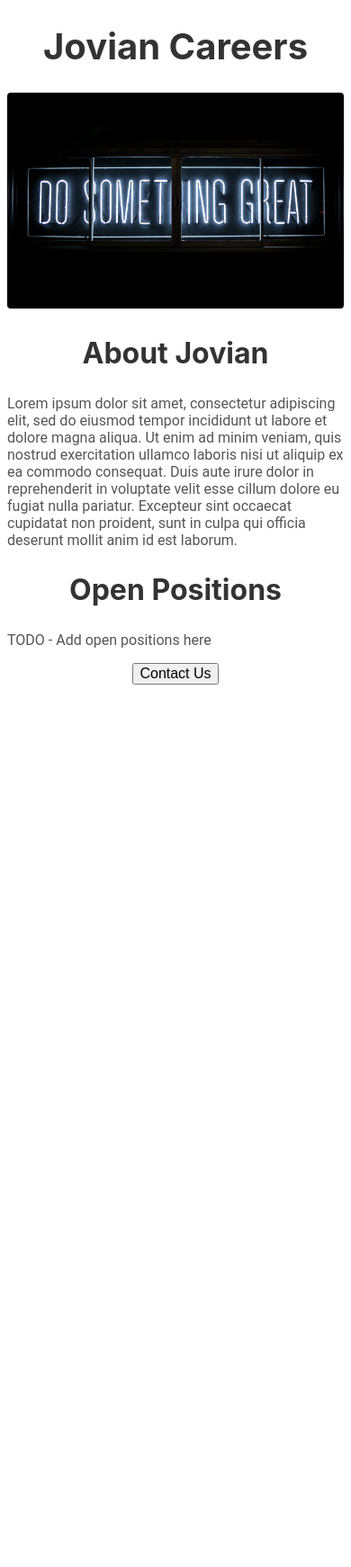
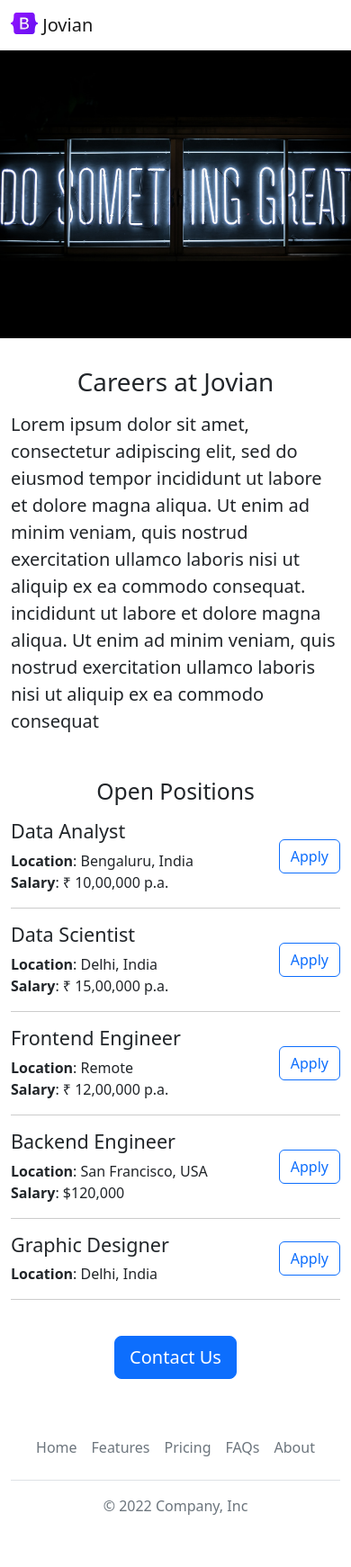
Before and after one commit to aakashns/webdev-practice, a Flask app: page / in a window 390 px wide. Shown: the whole page at 90% size. Before the commit the page ends 844 px from the top, so only its background shows below. Run offline with Flask 2, Linux system fonts and the light colour scheme.

Commit message:
added layout improvements

```diff
--- a/app.py
+++ b/app.py
@@ -1,10 +1,46 @@
-from flask import Flask, render_template
+from flask import Flask, render_template, jsonify
 
 app = Flask(__name__)
 
+JOBS = [
+  {
+    'id': 1,
+    'title': 'Data Analyst',
+    'location': 'Bengaluru, India',
+    'salary': '₹ 10,00,000 p.a.'
+  },
+  {
+    'id': 2,
+    'title': 'Data Scientist',
+    'location': 'Delhi, India',
+    'salary': '₹ 15,00,000 p.a.'
+  },
+  {
+    'id': 3,
+    'title': 'Frontend Engineer',
+    'location': 'Remote',
+    'salary': '₹ 12,00,000 p.a.'
+  },
+  {
+    'id': 4,
+    'title': 'Backend Engineer',
+    'location': 'San Francisco, USA',
+    'salary': '$120,000'
+  },
+  {
+    'id': 5,
+    'title': 'Graphic Designer',
+    'location': 'Delhi, India'
+  },
+]
+
 @app.route("/")
 def hello_world():
-    return render_template('home.html')
+  return render_template('home.html', jobs=JOBS)
+
+@app.route("/api/jobs")
+def jobs():
+  return jsonify(JOBS)
 
 if __name__ == '__main__':
   app.run(host='0.0.0.0', port='8080', debug=True)
--- a/templates/home.html
+++ b/templates/home.html
@@ -2,40 +2,21 @@
 <html>
   <head>
     <title>Jovian Careers</title>
+    <link href="https://cdn.jsdelivr.net/npm/bootstrap@5.2.0-beta1/dist/css/bootstrap.min.css" rel="stylesheet" integrity="sha384-0evHe/X+R7YkIZDRvuzKMRqM+OrBnVFBL6DOitfPri4tjfHxaWutUpFmBp4vmVor" crossorigin="anonymous">
     <style>
       .banner {
-        height: 240px;
+        height: 320px;
         width:100%;
         object-fit:cover;
-        border-radius: 4px;
       }
 
-      h1 {
-        font-family: Inter;
-        font-size: 40px;
-        text-align: center;
-        color: #333;
-      }
 
-      h2 {
-        font-family: Inter;
-        font-size: 32px;
-        text-align: center;
-        color: #333;
-      }
-
-      #container {
-        max-width: 720px;
-        margin: 0 auto;
-      }
-
-      body {
-        font-family: Roboto, sans-serif;
-        color: #555;
-      }
 
       .contact {
-        margin: 16px auto;
+        margin: 40px auto;
+        display: flex;
+        align-items: center;
+        justify-content:center;
       }
 
       #contact-button {
@@ -43,19 +24,62 @@
         display: block;
         margin: 0 auto;
       }
+
+      .job {
+        margin: 16px auto;
+        border-bottom: 1px solid #ccc;
+        padding-bottom: 16px;
+        display: flex;
+        flex-direction: row;
+        align-items: center;
+        justify-content: space-between;
+      }
     </style>
+    <!-- CSS only -->
+
   </head>
   <body>
-    <div id="container">
-      <h1>Jovian Careers</h1>
-      <img class="banner" src="/static/banner.jpeg">
-      <h2>About Jovian</h2>
-      <p>Lorem ipsum dolor sit amet, consectetur adipiscing elit, sed do eiusmod tempor incididunt ut labore et dolore magna aliqua. Ut enim ad minim veniam, quis nostrud exercitation ullamco laboris nisi ut aliquip ex ea commodo consequat. Duis aute irure dolor in reprehenderit in voluptate velit esse cillum dolore eu fugiat nulla pariatur. Excepteur sint occaecat cupidatat non proident, sunt in culpa qui officia deserunt mollit anim id est laborum.</p>
-      <h2>Open Positions</h2>
-      <p>TODO - Add open positions here</p>
+    <nav class="navbar shadow-sm fixed-top bg-white">
+        <div class="container-fluid">
+          <a class="navbar-brand" href="#">
+            <img src="/static/logo.svg" alt="" width="30" height="24" class="d-inline-block align-text-top">
+            Jovian
+          </a>
+        </div>
+    </nav>
+    <div style="height:56px"></div>
+    <img class="banner" src="/static/banner.jpeg">
+    <div class="container">
+
+
+      <h1 style="text-align:center; margin-top: 32px; margin-bottom:16px;">Careers at Jovian</h1>
+      <div style="display:flex;flex-direction:row;">
+        <p class="lead">Lorem ipsum dolor sit amet, consectetur adipiscing elit, sed do eiusmod tempor incididunt ut labore et dolore magna aliqua. Ut enim ad minim veniam, quis nostrud exercitation ullamco laboris nisi ut aliquip ex ea commodo consequat. incididunt ut labore et dolore magna aliqua. Ut enim ad minim veniam, quis nostrud exercitation ullamco laboris nisi ut aliquip ex ea commodo consequat </p>
+        <img src='/static/working.jpeg' class="working d-none d-md-block" style="height:320px; border-radius:4px; margin-left: 16px;">
+      </div>
+
+      <h2 style="text-align:center; margin-top: 32px; margin-bottom:16px;">Open Positions</h2>
+      <p>
+        {% for job in jobs %}
+          {% include 'job.html' %}
+        {% endfor %}
+      </p>
       <div class="contact">
-        <button id="contact-button">Contact Us</button>
+        <button class="btn btn-primary btn-lg">Contact Us</button>
       </div>
     </div>
+
+    <div class="container">
+  <footer class="py-3 my-4">
+    <ul class="nav justify-content-center border-bottom pb-3 mb-3">
+      <li class="nav-item"><a href="#" class="nav-link px-2 text-muted">Home</a></li>
+      <li class="nav-item"><a href="#" class="nav-link px-2 text-muted">Features</a></li>
+      <li class="nav-item"><a href="#" class="nav-link px-2 text-muted">Pricing</a></li>
+      <li class="nav-item"><a href="#" class="nav-link px-2 text-muted">FAQs</a></li>
+      <li class="nav-item"><a href="#" class="nav-link px-2 text-muted">About</a></li>
+    </ul>
+    <p class="text-center text-muted">&copy; 2022 Company, Inc</p>
+  </footer>
+</div>
   </body>
 </html>
--- /dev/null
+++ b/templates/job.html
@@ -0,0 +1,10 @@
+<div class="job">
+  <div>
+  <h4>{{job['title']}}</h4>
+  <div><b>Location</b>: {{job['location']}}</div>
+  {%if 'salary' in job %}
+    <div><b>Salary</b>: {{job.get('salary', '')}}</div>
+  {% endif %}
+  </div>
+  <button type="button" class="btn btn-outline-primary">Apply</button>
+</div>
```
Also changed, not shown: static/logo.svg (added), 1 other file.
